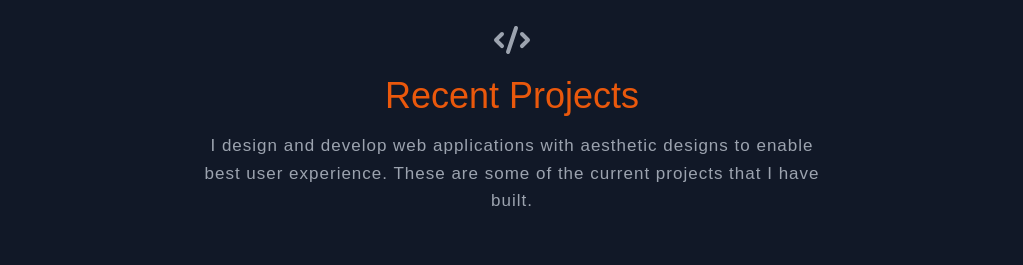
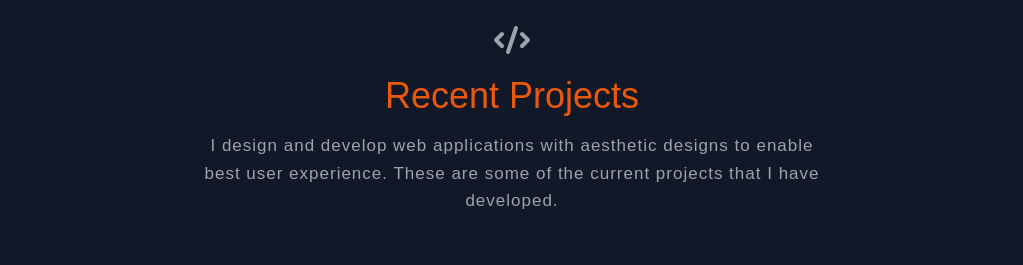
Before and after one commit to Elizabethmwania/my-portfolio, a React (Create React App) app: page / in a window 1280 px wide. Shown: the part 820-1085 px from the top of the page, without its empty margins (128-1151 px from the left). Built offline with nearby package versions, Linux system fonts and the light colour scheme.

Commit message:
Update Projects.js

```diff
--- a/src/components/Projects.js
+++ b/src/components/Projects.js
@@ -12,7 +12,7 @@ const Projects = () => {
                 </h1>
                 <p className="lg:w-2/3 mx-auto leading-relaxed text-base">
                     I design and develop web applications with aesthetic designs to enable best user experience.
-                    These are some of the current projects that I have built.
+                    These are some of the current projects that I have developed.
                 </p>
                 </div>
                 <div className="flex flex-wrap -m-4">
```
